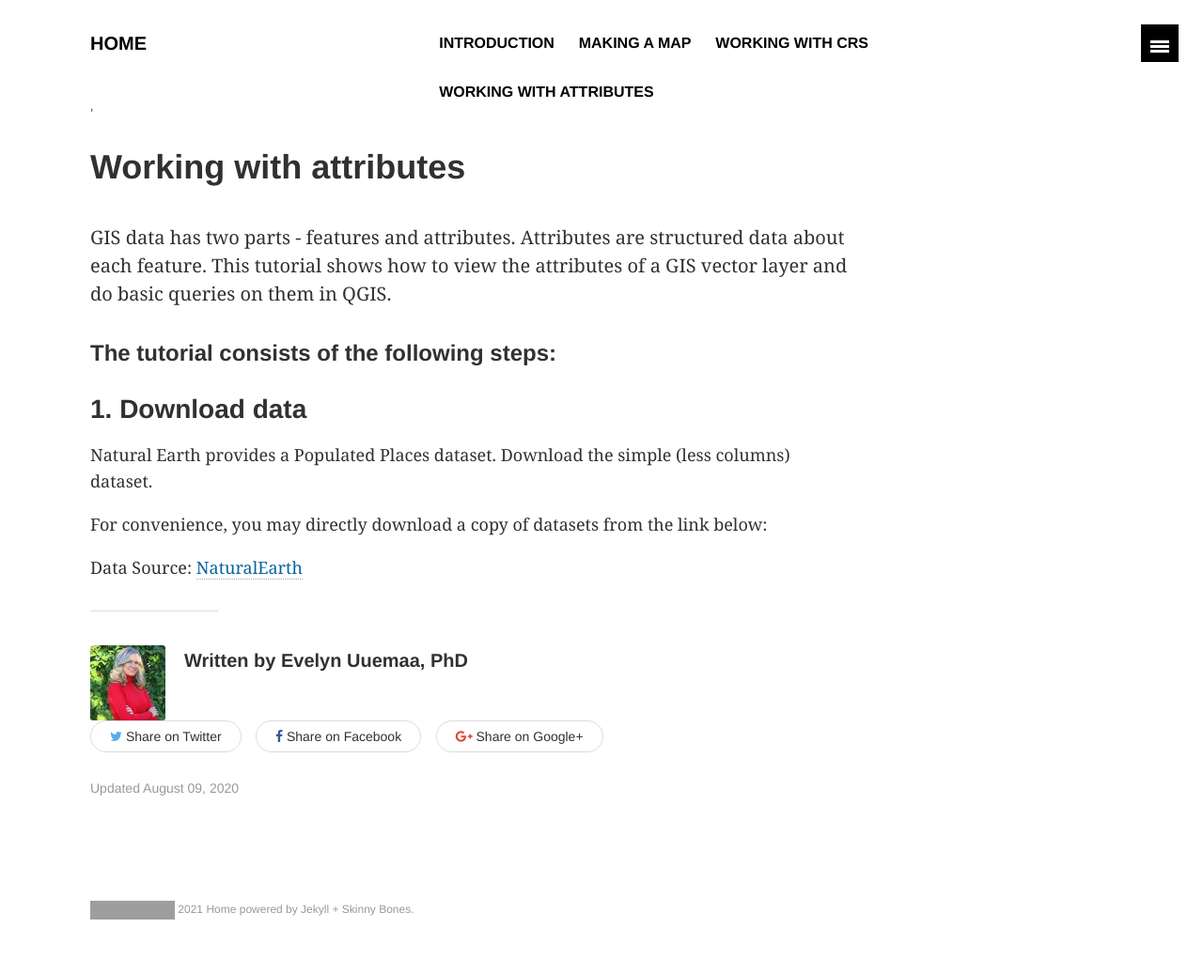
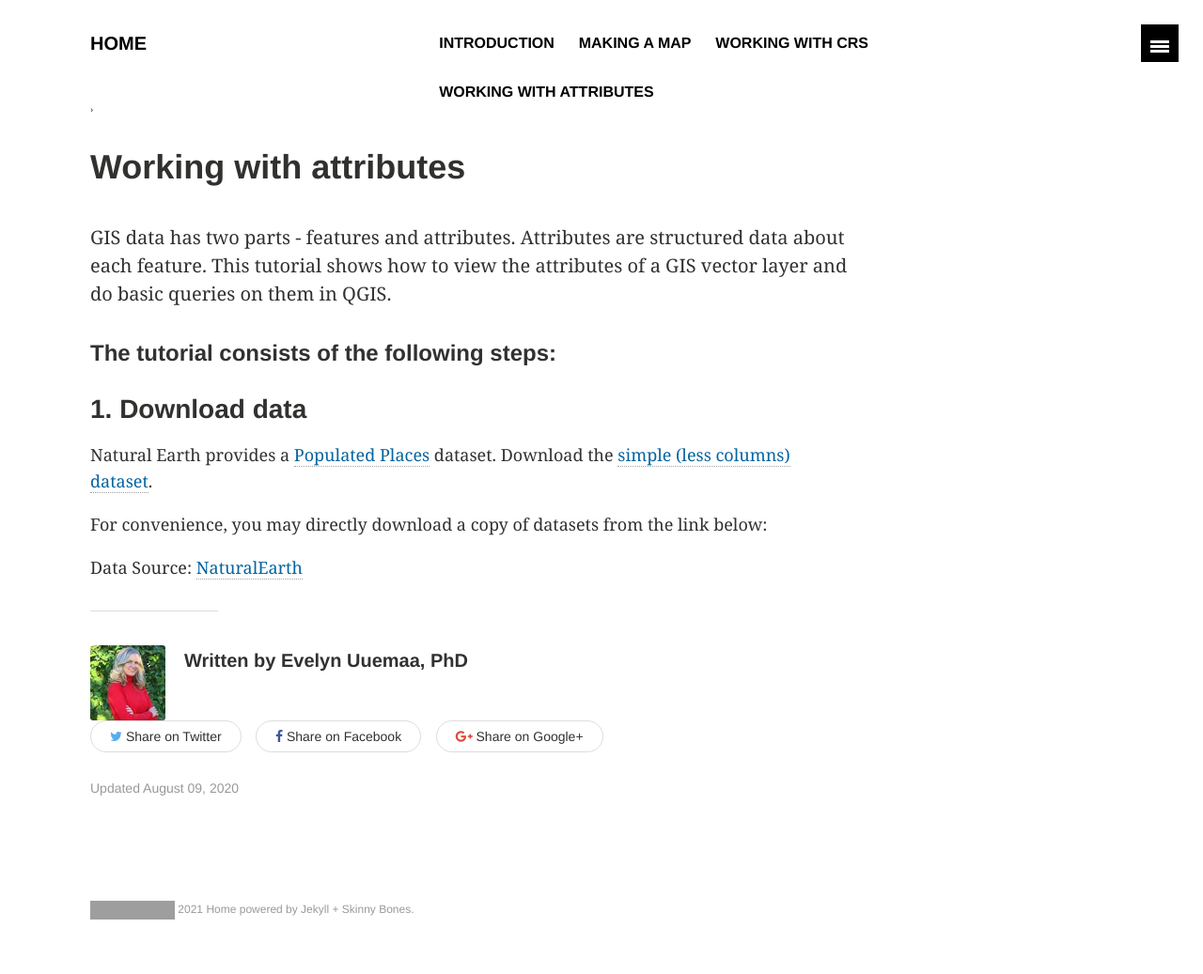
Before and after one commit to kevelyn1/QGIS-Intro, a Jekyll site: the page built from _posts/qgis/2020-08-09-working-with-attributes.md, in a window 1280 px wide. Shown: the whole page at 94% size. Built offline with Jekyll 4.4.1, drawn with Linux system fonts in a browser that asks for light colours; grey boxes are pictures that could not be loaded.

Commit message:
update 4

```diff
--- a/_posts/qgis/2020-08-09-working-with-attributes.md
+++ b/_posts/qgis/2020-08-09-working-with-attributes.md
@@ -12,7 +12,7 @@ GIS data has two parts - features and attributes. Attributes are structured data
 #### The tutorial consists of the following steps:
 
 ### 1. Download data
-Natural Earth provides a Populated Places dataset. Download the simple (less columns) dataset.
+Natural Earth provides a [<span style="color:#0564A0">Populated Places</span>](http://www.naturalearthdata.com/downloads/10m-cultural-vectors/10m-populated-places/) dataset. Download the [<span style="color:#0564A0">simple (less columns) dataset</span>](http://www.naturalearthdata.com/http//www.naturalearthdata.com/download/10m/cultural/ne_10m_populated_places_simple.zip).
 
 For convenience, you may directly download a copy of datasets from the link below:
 
```
